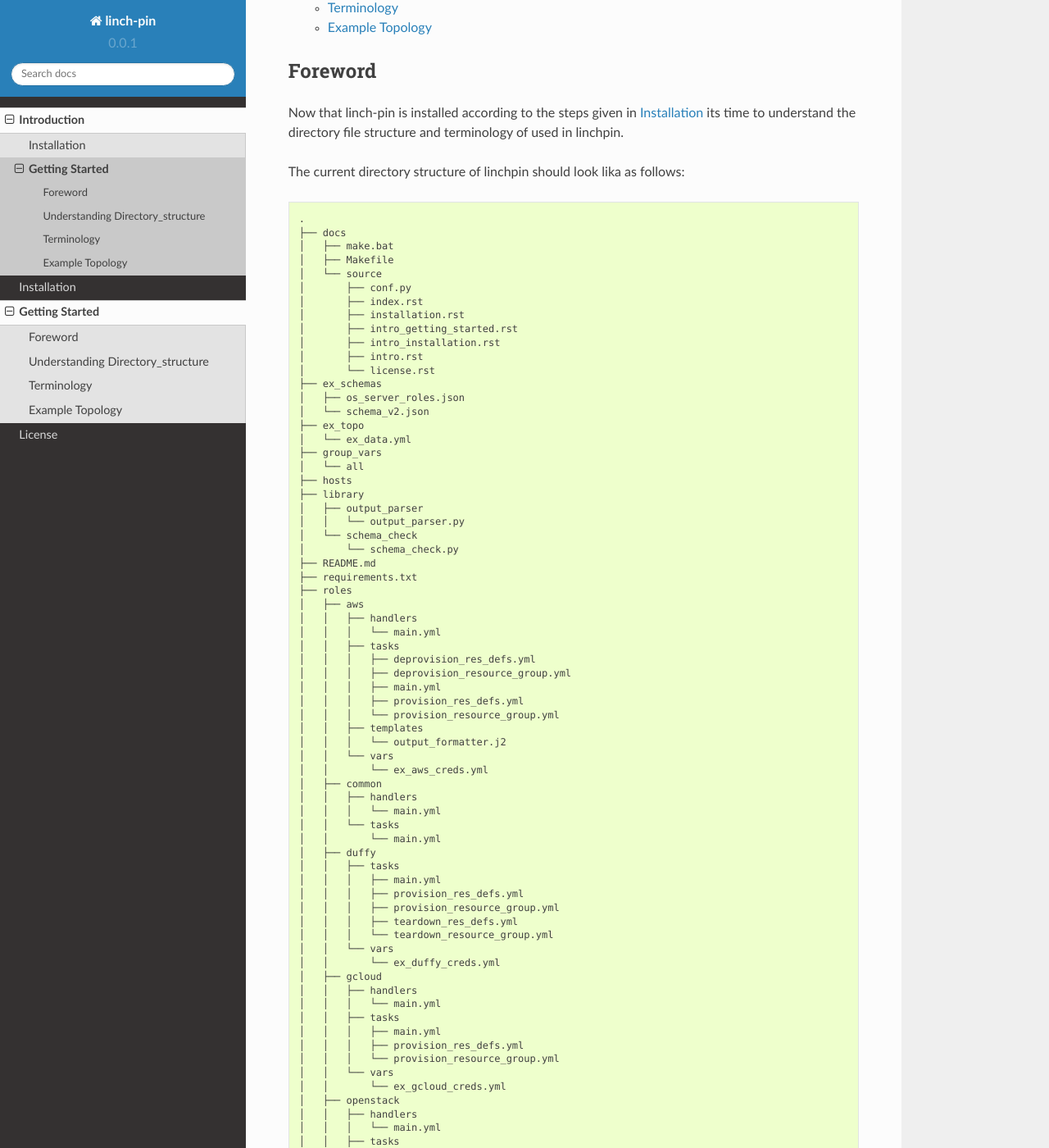
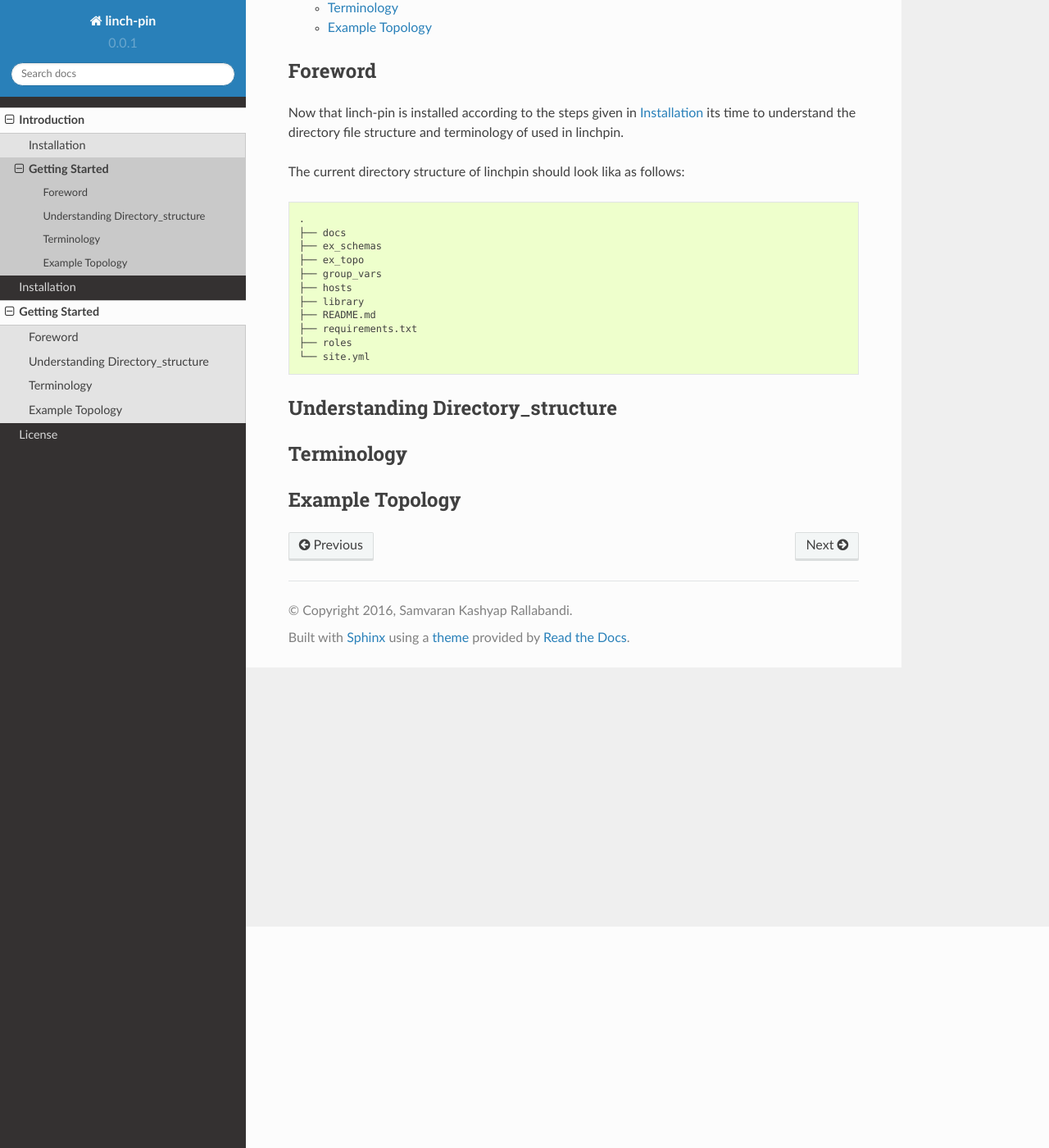
Before and after one commit to CentOS-PaaS-SIG/linchpin, a Sphinx documentation site: the page built from docs/source/intro_getting_started.rst, in a window 1280 px wide and 1400 px high, scrolled down 270 px. Shown: the whole window at 82% size. Built offline with Sphinx 7.4.7 and the Read the Docs theme 2.0.0, drawn with Linux system fonts in a browser that asks for light colours; some of the changed text lies outside the part shown.

Commit message:
Reduce documentation to one level
Documenting more than one level of folders is unnecessary for
the top level docs overview. All that does is introduce more
places where manual changes need to be made to keep the tree
in sync with the documented trees (and these two trees were
both already out of sync with the actual project tree). Reducing
it to one level of directory makes this easier to maintain,
as the top level structure of the project should change much
less frequently than the internals.

```diff
--- a/docs/source/intro_getting_started.rst
+++ b/docs/source/intro_getting_started.rst
@@ -18,85 +18,14 @@
 
     .
     ├── docs
-    │   ├── make.bat
-    │   ├── Makefile
-    │   └── source
-    │       ├── conf.py
-    │       ├── index.rst
-    │       ├── installation.rst
-    │       ├── intro_getting_started.rst
-    │       ├── intro_installation.rst
-    │       ├── intro.rst
-    │       └── license.rst
     ├── ex_schemas
-    │   ├── os_server_roles.json
-    │   └── schema_v2.json
     ├── ex_topo
-    │   └── ex_data.yml
     ├── group_vars
-    │   └── all
     ├── hosts
     ├── library
-    │   ├── output_parser
-    │   │   └── output_parser.py
-    │   └── schema_check
-    │       └── schema_check.py
     ├── README.md
     ├── requirements.txt
     ├── roles
-    │   ├── aws
-    │   │   ├── handlers
-    │   │   │   └── main.yml
-    │   │   ├── tasks
-    │   │   │   ├── deprovision_res_defs.yml
-    │   │   │   ├── deprovision_resource_group.yml
-    │   │   │   ├── main.yml
-    │   │   │   ├── provision_res_defs.yml
-    │   │   │   └── provision_resource_group.yml
-    │   │   ├── templates
-    │   │   │   └── output_formatter.j2
-    │   │   └── vars
-    │   │       └── ex_aws_creds.yml
-    │   ├── common
-    │   │   ├── handlers
-    │   │   │   └── main.yml
-    │   │   └── tasks
-    │   │       └── main.yml
-    │   ├── duffy
-    │   │   ├── tasks
-    │   │   │   ├── main.yml
-    │   │   │   ├── provision_res_defs.yml
-    │   │   │   ├── provision_resource_group.yml
-    │   │   │   ├── teardown_res_defs.yml
-    │   │   │   └── teardown_resource_group.yml
-    │   │   └── vars
-    │   │       └── ex_duffy_creds.yml
-    │   ├── gcloud
-    │   │   ├── handlers
-    │   │   │   └── main.yml
-    │   │   ├── tasks
-    │   │   │   ├── main.yml
-    │   │   │   ├── provision_res_defs.yml
-    │   │   │   └── provision_resource_group.yml
-    │   │   └── vars
-    │   │       └── ex_gcloud_creds.yml
-    │   ├── openstack
-    │   │   ├── handlers
-    │   │   │   └── main.yml
-    │   │   ├── tasks
-    │   │   │   ├── main.yml
-    │   │   │   ├── provision_os_server.yml
-    │   │   │   ├── provision_res_defs.yml
-    │   │   │   └── provision_resource_group.yml
-    │   │   └── vars
-    │   │       └── ex_os_creds.yml
-    │   └── output_writer
-    │       ├── handlers
-    │       │   └── main.yml
-    │       ├── tasks
-    │       │   └── main.yml
-    │       └── templates
-    │           └── output_formatter.j2
     └── site.yml
 
 .. _understanding_directory_structure:
```
Also changed, not shown: README.md (+1 -28 lines).
